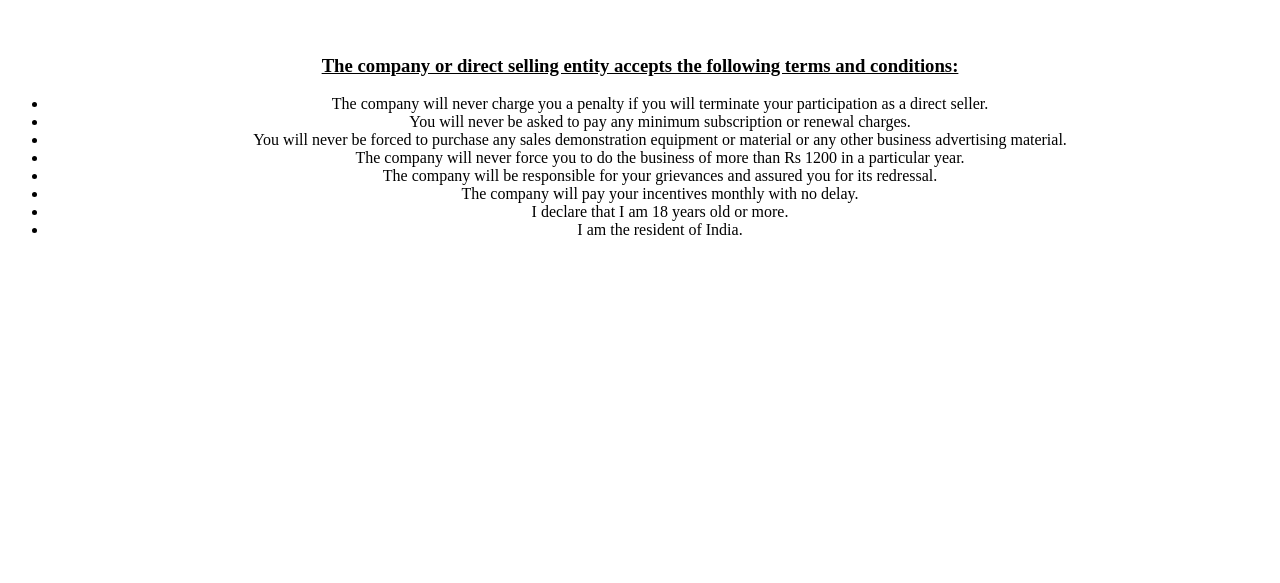
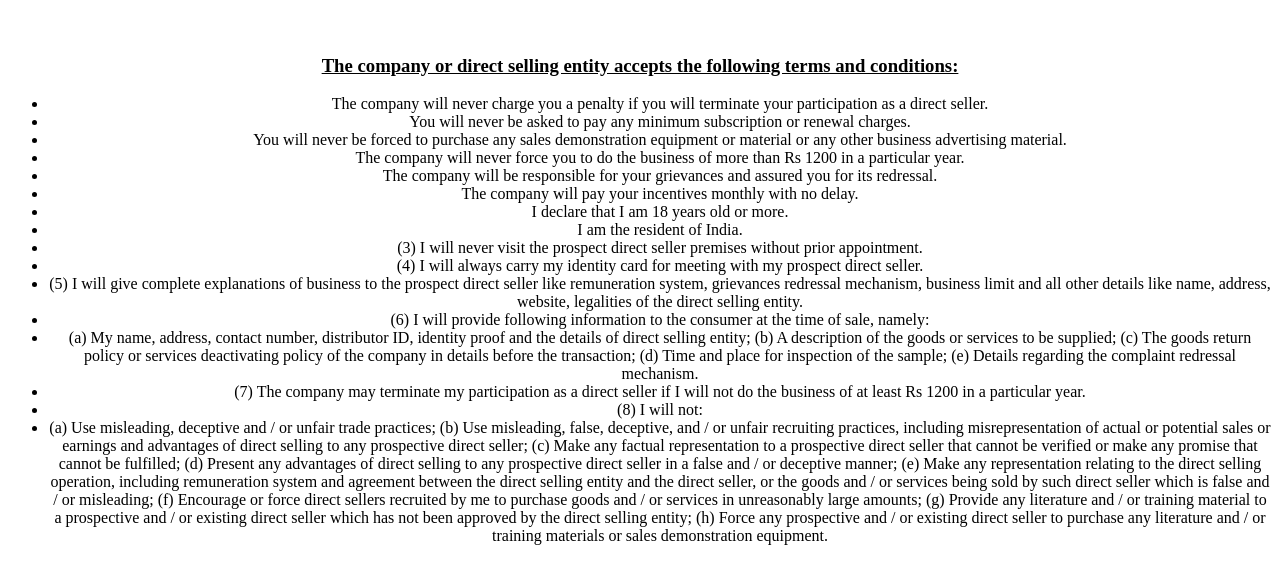
Before and after one commit to shubham-sr/T-C, a plain HTML site: page index.html in a window 1280 px wide. Shown: the part 137-720 px from the top of the page. Drawn offline with Linux system fonts and the light colour scheme.

Commit message:
Update index.html

```diff
--- a/index.html
+++ b/index.html
@@ -36,6 +36,39 @@ business advertising material.</li>
          <li>The company will pay your incentives monthly with no delay.</li>
         <li>I declare that I am 18 years old or more.</li>
          <li>I am the resident of India.</li>
+        <li>(3) I will never visit the prospect direct seller premises without prior appointment.</li>
+            <li>(4) I will always carry my identity card for meeting with my prospect direct seller.</li>
+            <li>(5) I will give complete explanations of business to the prospect direct seller like remuneration system,
+grievances redressal mechanism, business limit and all other details like name, address, website,
+legalities of the direct selling entity.</li>
+            <li>(6) I will provide following information to the consumer at the time of sale, namely:</li>
+            <li>(a) My name, address, contact number, distributor ID, identity proof and the details of direct selling
+entity;
+(b) A description of the goods or services to be supplied;
+(c) The goods return policy or services deactivating policy of the company in details before the
+transaction;
+(d) Time and place for inspection of the sample;
+(e) Details regarding the complaint redressal mechanism.</li>
+            <li>(7) The company may terminate my participation as a direct seller if I will not do the business of at least
+Rs 1200 in a particular year.</li>
+            <li>(8) I will not:</li>
+            <li>(a) Use misleading, deceptive and / or unfair trade practices;
+(b) Use misleading, false, deceptive, and / or unfair recruiting practices, including
+misrepresentation of actual or potential sales or earnings and advantages of direct selling to any
+prospective direct seller;
+(c) Make any factual representation to a prospective direct seller that cannot be verified or make
+any promise that cannot be fulfilled;
+(d) Present any advantages of direct selling to any prospective direct seller in a false and / or
+deceptive manner;
+        (e) Make any representation relating to the direct selling operation, including remuneration system
+and agreement between the direct selling entity and the direct seller, or the goods and / or services
+being sold by such direct seller which is false and / or misleading;
+(f) Encourage or force direct sellers recruited by me to purchase goods and / or services in
+unreasonably large amounts;
+(g) Provide any literature and / or training material to a prospective and / or existing direct seller
+which has not been approved by the direct selling entity;
+(h) Force any prospective and / or existing direct seller to purchase any literature and / or training
+materials or sales demonstration equipment.</li>
 
      </ul>
          </center>
```
